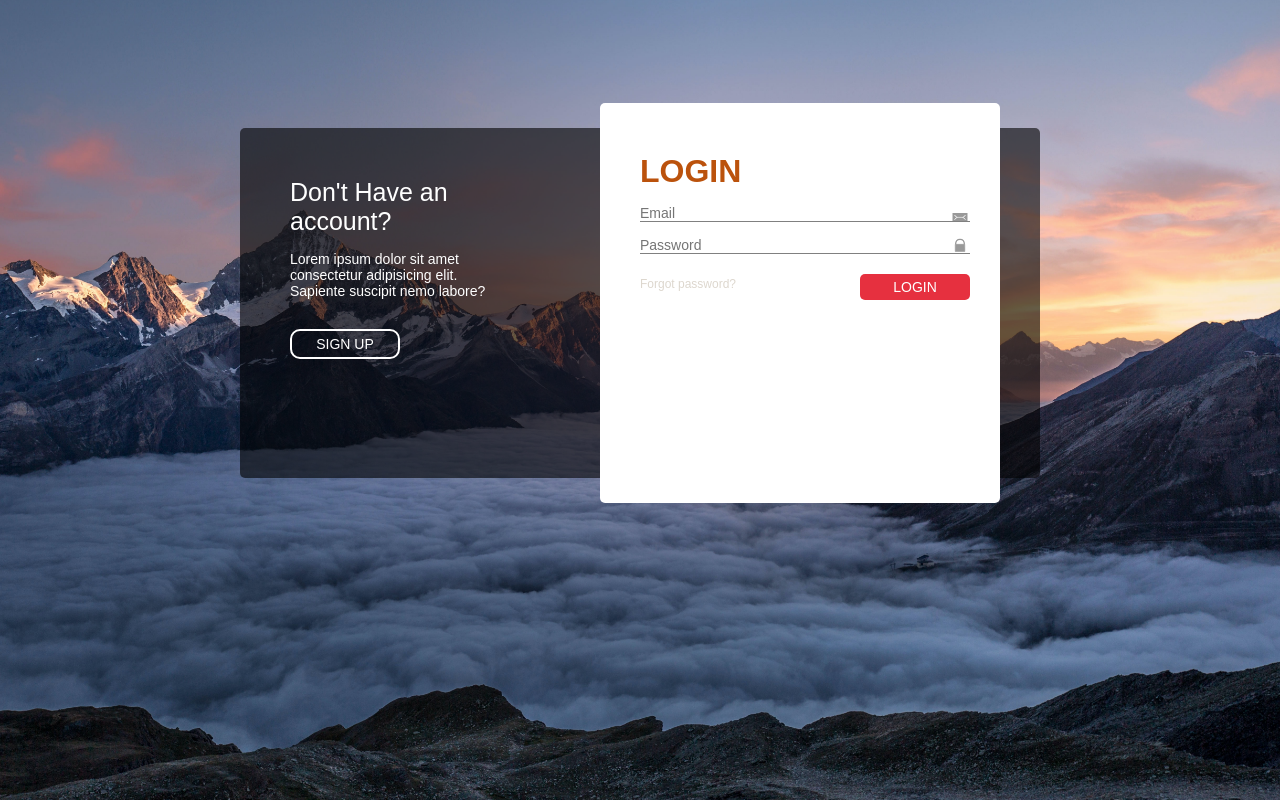
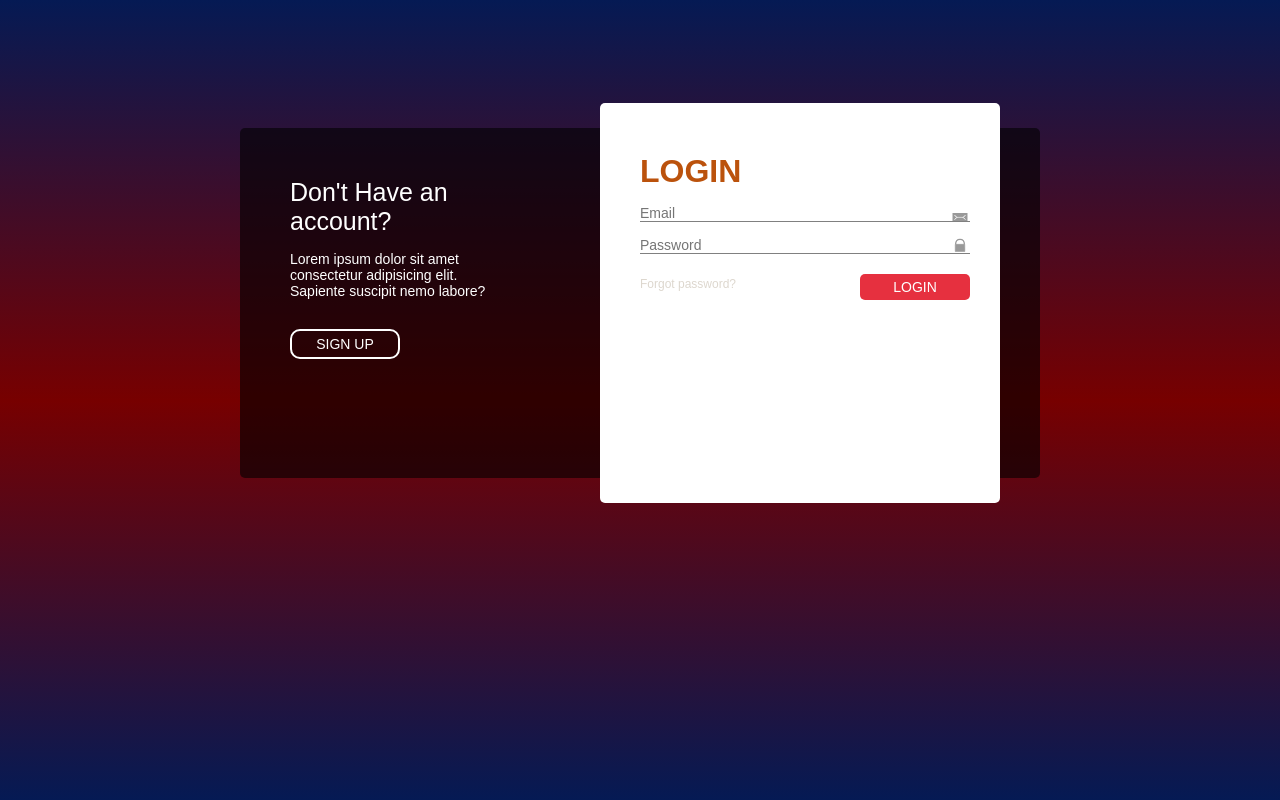
Before and after one commit to SBenitezL/Labor-Docente, an Angular app: page / in a window 1280 px wide. Built offline with nearby package versions, Linux system fonts and the light colour scheme.

Commit message:
Se acomoda el background del inicio de sesión

```diff
--- a/src/app/layout/public/login/login.component.css
+++ b/src/app/layout/public/login/login.component.css
@@ -4,7 +4,7 @@
   margin: 0;
 }
 body{
-  background-image: url("../../../../assets/samuel-ferrara-1527pjeb6jg-unsplash.jpg");
+  background: linear-gradient(to bottom,#051a54, #770000,#051a54);;
   background-size:cover;
   background-position: center;
   height: 100vh;
```
